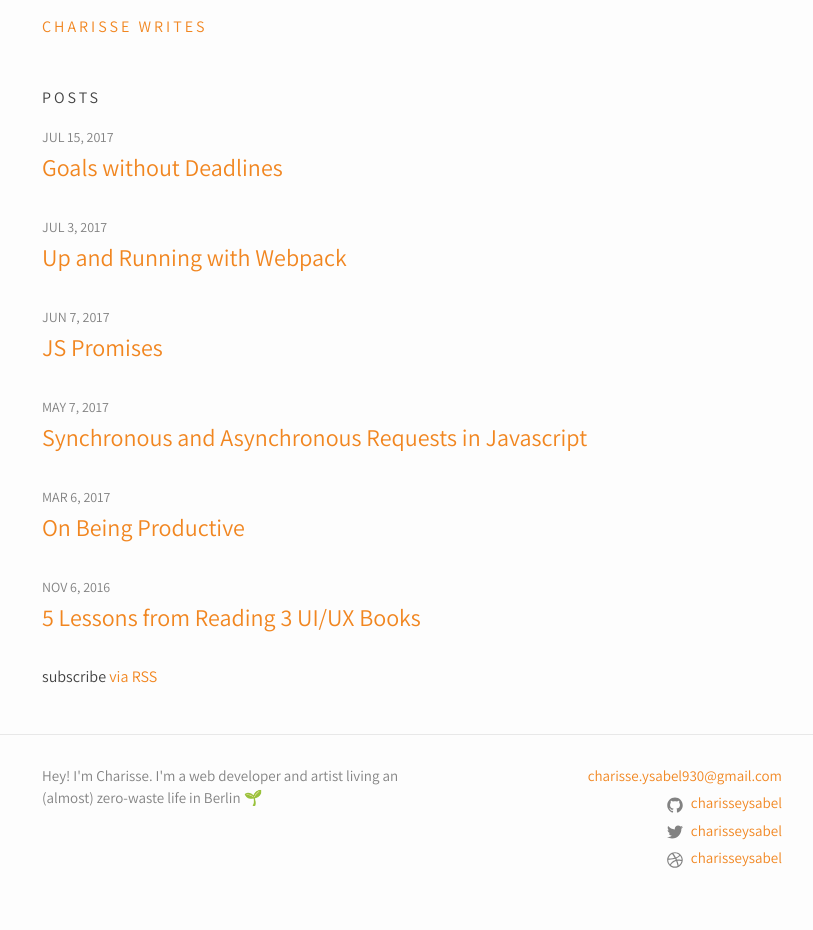
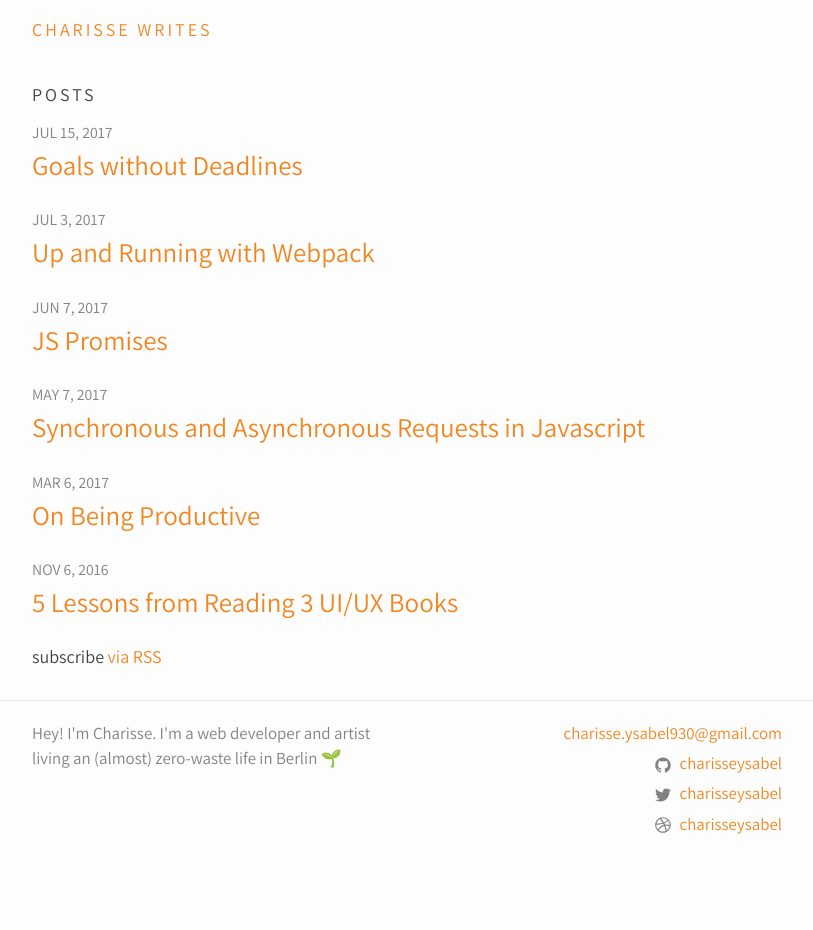
Before and after one commit to charisseysabel/chysbl-blog, a Jekyll site: the page built from index.md, in a window 1280 px wide. Shown: the whole page, without its empty margins (228-1041 px from the left). Built offline with Jekyll 4.4.1, drawn with Linux system fonts in a browser that asks for light colours; after the commit the page ends 900 px from its top, so only the background shows below that.

Commit message:
style(theme) increase default font size to 18; reduce spacing to 20px; import other Assistant font weights

```diff
--- a/_sass/minima.scss
+++ b/_sass/minima.scss
@@ -1,14 +1,15 @@
 @charset "utf-8";
-@import url('https://fonts.googleapis.com/css?family=Assistant');
-// Define defaults for each variable.
+@import url('https://fonts.googleapis.com/css?family=Assistant:400,600,700');
 
 $base-font-family: "Assistant","Helvetica Neue", Helvetica, Arial, sans-serif !default;
-$base-font-size:   16px !default;
+$base-font-size:   18px !default;
 $base-font-weight: 400 !default;
+$semi-bold: 600;
+$bold: 700;
 $small-font-size:  $base-font-size * 0.875 !default;
 $base-line-height: 1.5 !default;
 
-$spacing-unit:     30px !default;
+$spacing-unit:     20px !default;
 
 $text-color:       #424242 !default;
 $background-color: #fdfdfd !default;
```
Also changed, not shown: 1 other file.
